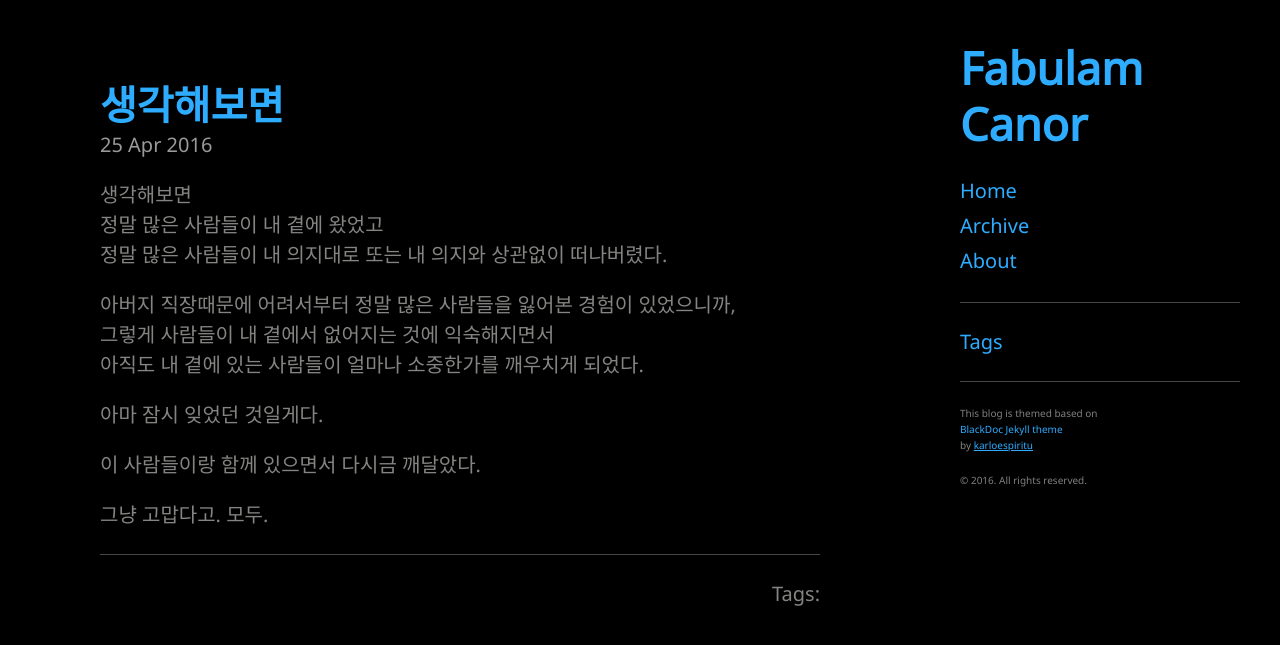
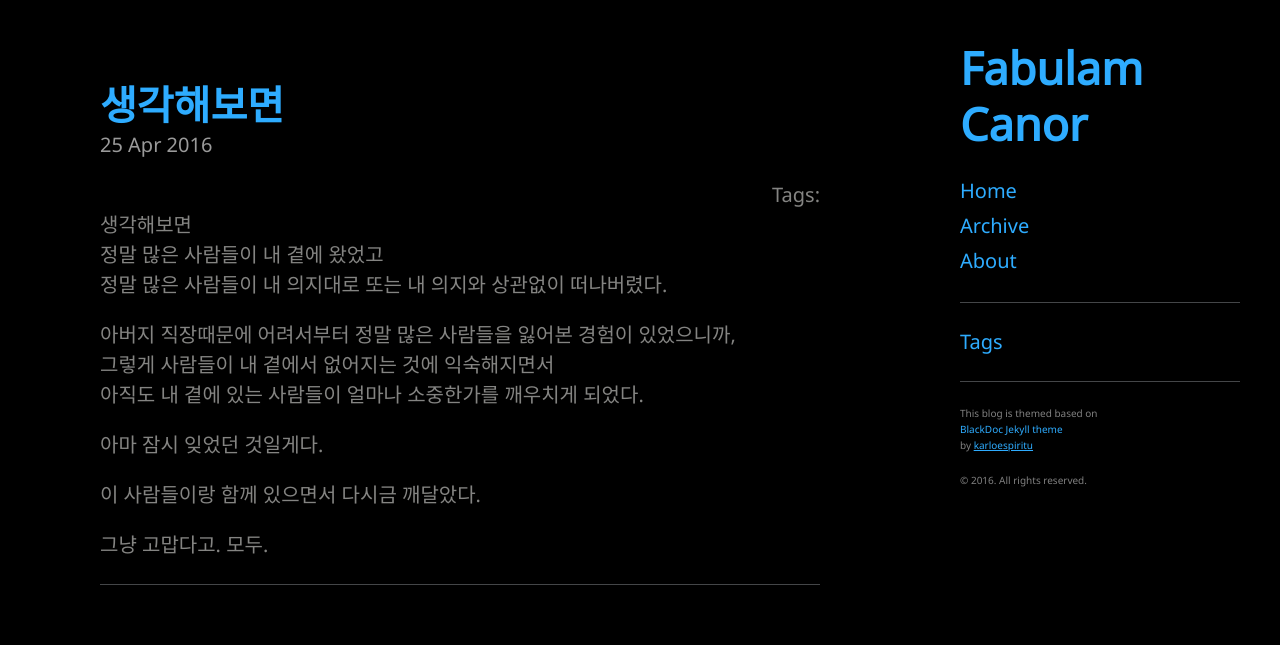
Before and after one commit to Canorus/canorus.github.io, a Jekyll site: the page built from _posts/2016-04-25-come-to-think-of-it.md, in a window 1280 px wide. Shown: the top 645 px of the page. Built offline with Jekyll 4.4.1, drawn with Linux system fonts in a browser that asks for light colours; comment, search, counter and statistics services are not loaded.

```diff
--- a/_layouts/post.html
+++ b/_layouts/post.html
@@ -4,10 +4,10 @@
 
 <div class="post">
   <h1 class="post-title">{{ page.title }}</h1>
-  <span class="post-date">{{ page.date | date_to_string }}</span>
+  <span class="post-date">{{ page.date | date_to_string }}</span><span>{% include post-tags.html %}</span>
   {{ content }}
   <hr>
-  {% include post-tags.html %}
+
 </div>
 
 <div id="disqus_thread"></div> <!--disqus comment -->
```
